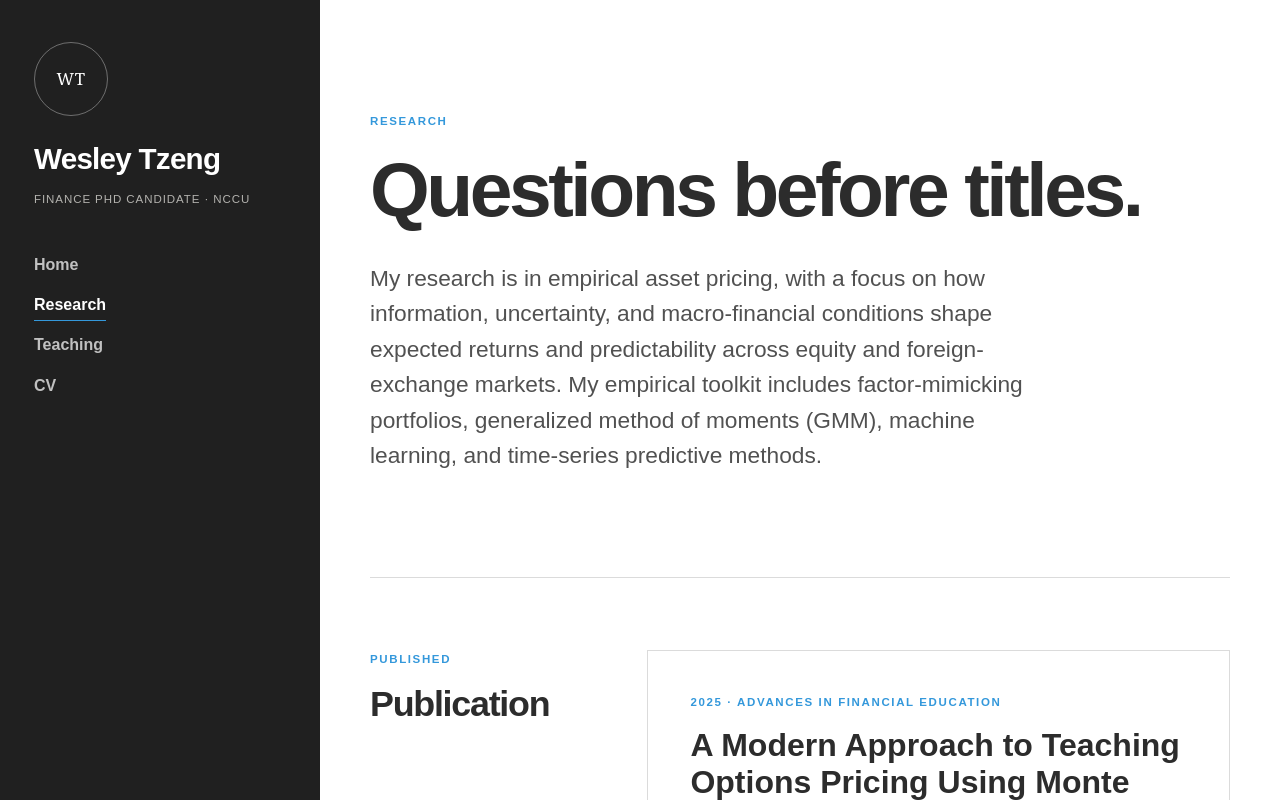
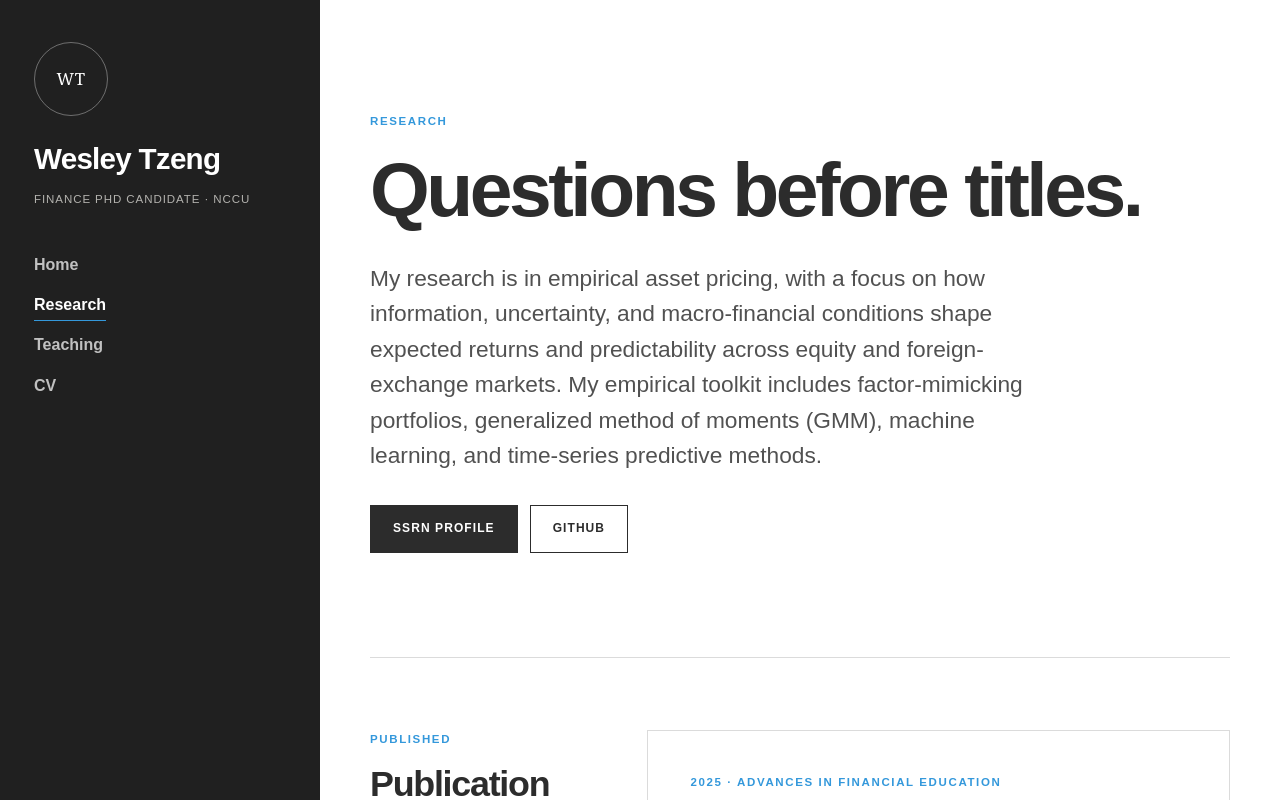
Before and after one commit to Wesley1110/Wesley1110.github.io, a Next.js app: page /research in a window 1280 px wide. Shown: the top 800 px of the page. Built offline with nearby package versions, Linux system fonts and the light colour scheme.

Commit message:
Add research profile links

```diff
--- a/app/globals.css
+++ b/app/globals.css
@@ -201,13 +201,17 @@ h3 {
 }
 
 .hero-lede,
-.page-intro > p:last-child {
+.page-intro-copy {
   max-width: 680px;
   margin: 0;
   color: var(--ink-soft);
   font-family: Arial, Helvetica, sans-serif;
   font-size: clamp(1.18rem, 2vw, 1.42rem);
   line-height: 1.56;
+}
+
+.button-row.research-profile-links {
+  margin-top: 32px;
 }
 
 .button-row {
--- a/app/research/page.tsx
+++ b/app/research/page.tsx
@@ -44,7 +44,7 @@ export default function ResearchPage() {
       <header className="page-intro">
         <p className="eyebrow">Research</p>
         <h1>Questions before titles.</h1>
-        <p>
+        <p className="page-intro-copy">
           My research is in empirical asset pricing, with a focus on how
           information, uncertainty, and macro-financial conditions shape
           expected returns and predictability across equity and foreign-exchange
@@ -52,6 +52,24 @@ export default function ResearchPage() {
           generalized method of moments (GMM), machine learning, and time-series
           predictive methods.
         </p>
+        <nav className="button-row research-profile-links" aria-label="Research profiles">
+          <a
+            className="button button-primary"
+            href="https://papers.ssrn.com/sol3/cf_dev/AbsByAuth.cfm?per_id=6262633"
+            target="_blank"
+            rel="noreferrer"
+          >
+            SSRN Profile
+          </a>
+          <a
+            className="button button-secondary"
+            href="https://github.com/Wesley1110"
+            target="_blank"
+            rel="noreferrer"
+          >
+            GitHub
+          </a>
+        </nav>
       </header>
 
       <section className="research-section section-rule" aria-labelledby="publication-title">
```
Also changed, not shown: 1 other file (tests, documents, lock files or other folders).
